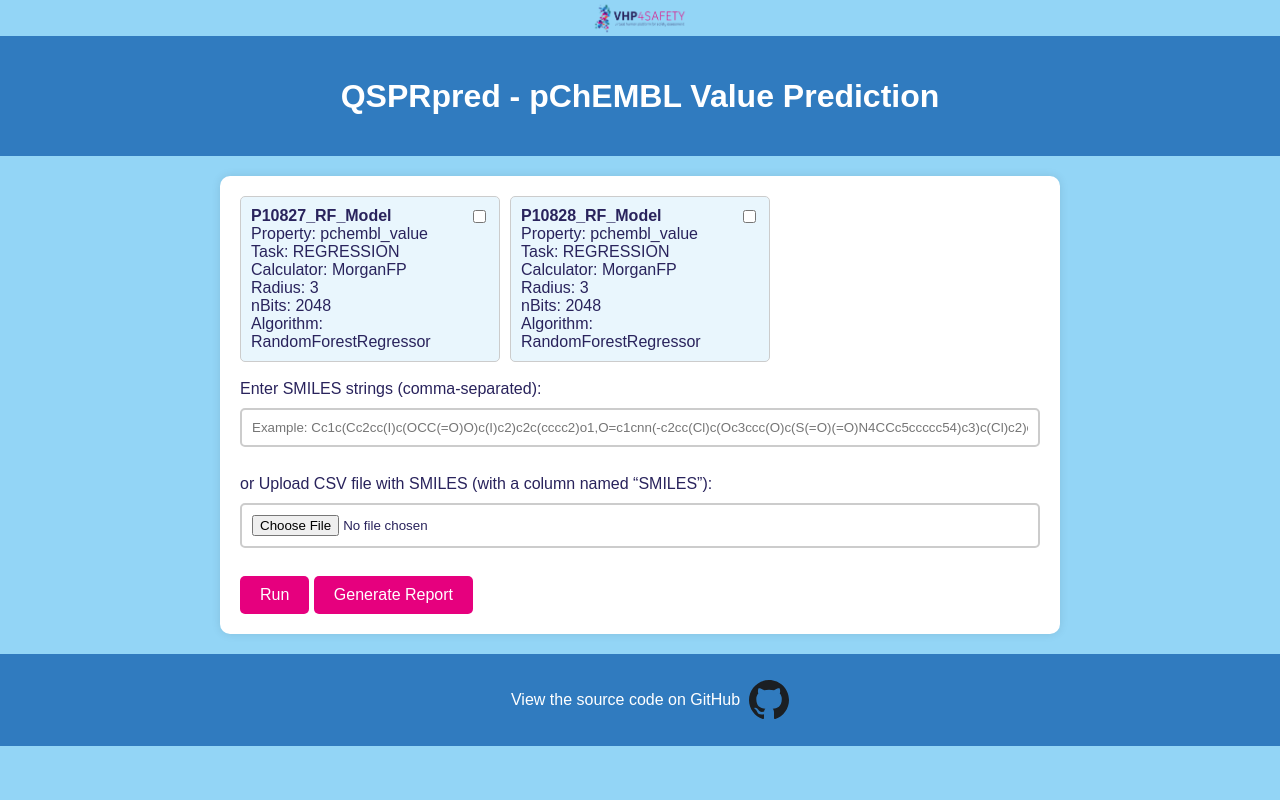
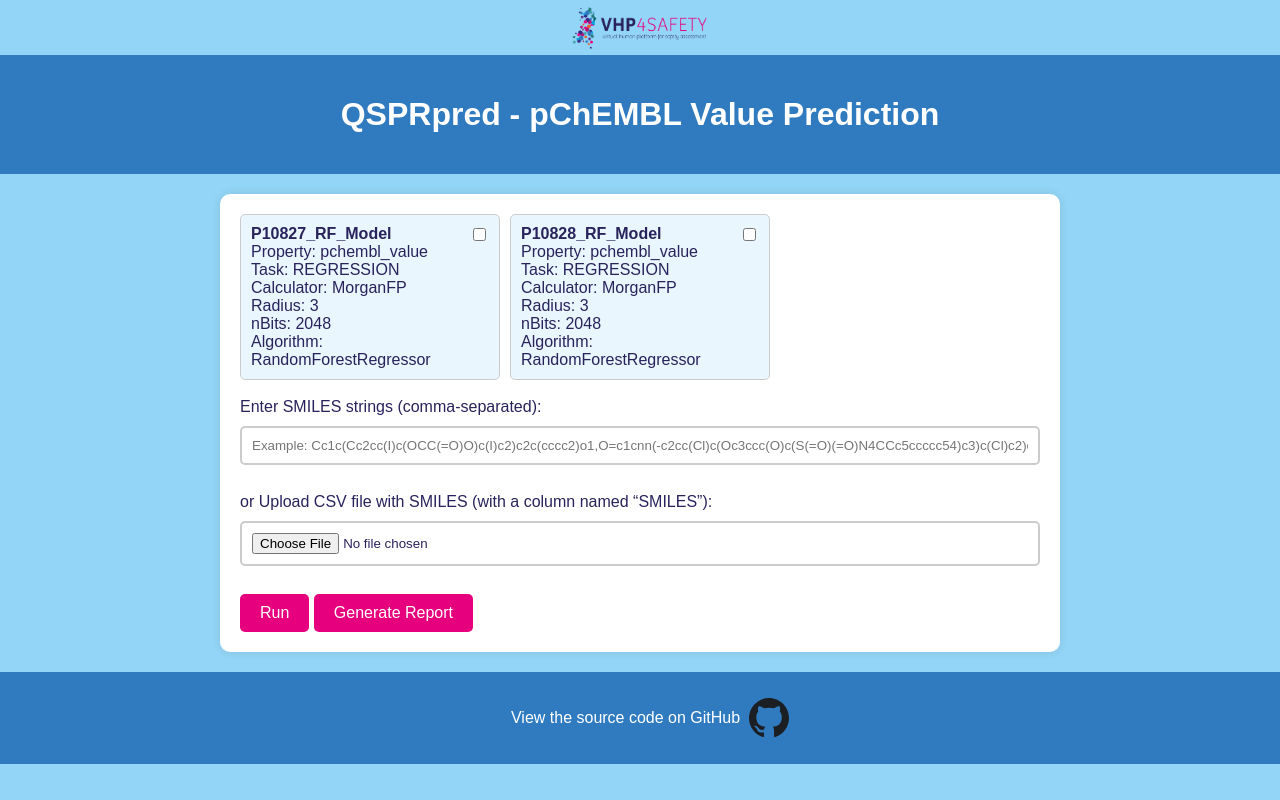
Before and after one commit to VHP4Safety/QSPRpred-Docker, a Flask app: page / in a window 1280 px wide. Run offline with Flask 3, Linux system fonts and the light colour scheme; some libraries are stand-ins or nearby versions.

Commit message:
change max height and width

```diff
--- a/templates/index.html
+++ b/templates/index.html
@@ -15,8 +15,8 @@
     <script src="https://cdn.datatables.net/buttons/1.7.1/js/buttons.print.min.js"></script>
     <style>
         img {
-            max-width: 100px;
-            max-height: 100px;
+            max-width: 150px;
+            max-height: 150px;
             object-fit: contain;
         }
     </style>
```
